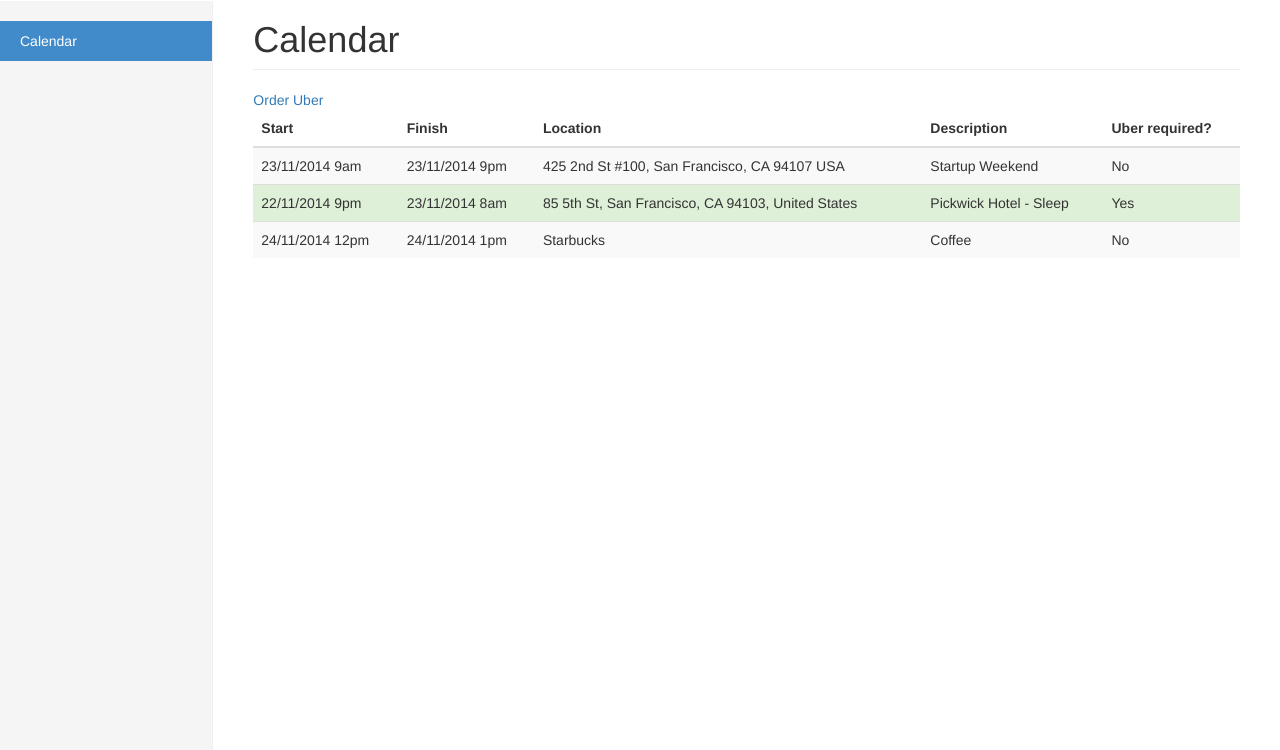
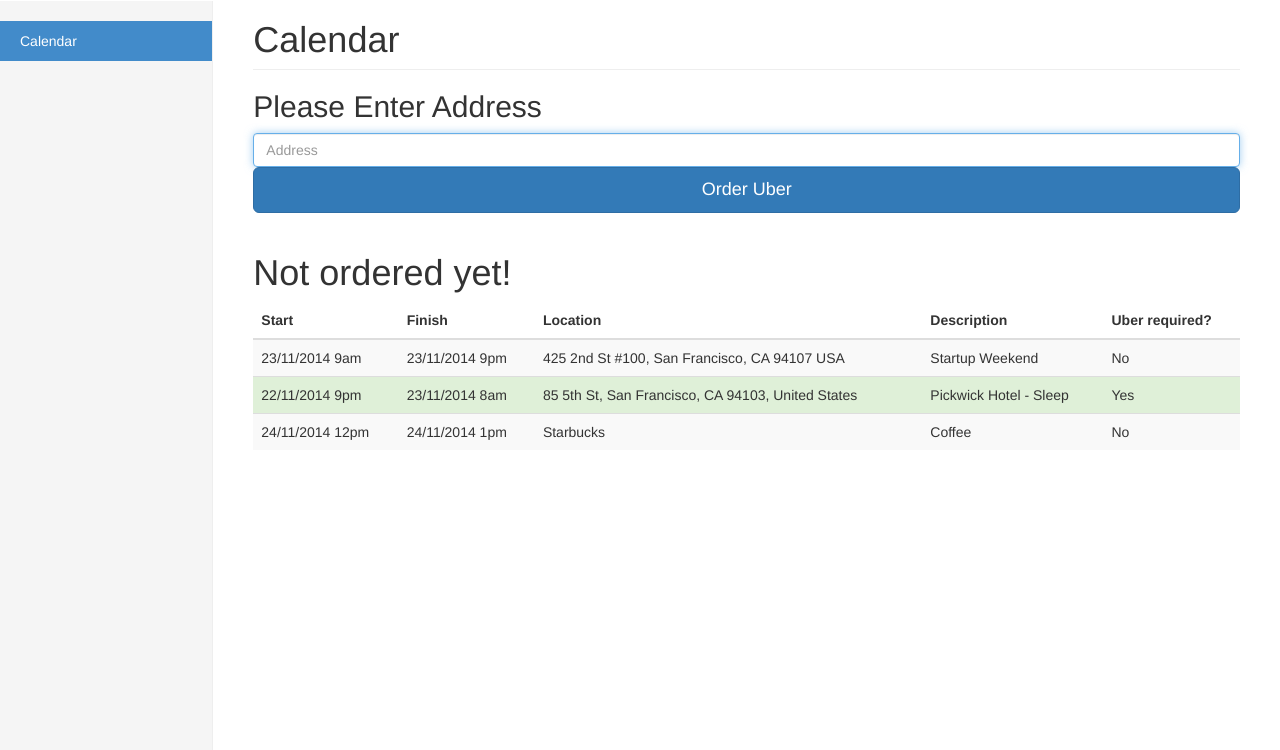
Before and after one commit to mnbbrown/doneapp, a Flask app: page /calendar in a window 1280 px wide. Shown: the part 50-800 px from the top of the page. Run offline with Flask 2, Linux system fonts and the light colour scheme; some libraries are stand-ins or nearby versions.

Commit message:
Uber order and cancel form

```diff
--- a/app.py
+++ b/app.py
@@ -375,6 +375,7 @@ def logout():
     return redirect(url_for('index'))
 
 
+
 def nearbyUber(client,address_str):
 
     """
@@ -420,16 +421,15 @@ def canceluber(client):
     client.cancel_pickup()
     print 'ride cancelled.'
 
-@app.route('/orderuber')
-def orderuber():
-    #Login to obtain token
-    #token = UberClient.login('uber@jaredpage.net','123uberdone')
-    token = 'cLqir9JuchqHqOtxncYSEmMC6BiQfN'
+def bookuber(address):
+     #Login to obtain token
+    token = UberClient.login('uber@jaredpage.net','123uberdone')
+    # token = 'cLqir9JuchqHqOtxncYSEmMC6BiQfN'
     #Set up client
     client = UberClient('uber@jaredpage.net', token)
     #show nearby ubers
-    address = 'Citizen Space, 2nd St #100, San Francisco, CA'
     ubers = nearbyUber(client,address)
+    address = 'Citizen Space, 425 2nd St , San Francisco, CA'
     #geolocate
     results = geolocate(address)
     if not results:
@@ -437,7 +437,12 @@ def orderuber():
         return
     geo_address = results[0]
     print 'booking UberX for {}...'.format(geo_address['formatted_address'])
-    #client.request_pickup(location)
+
+@app.route('/orderuber', methods=["POST"])
+def orderuber():
+    address = request.form["address"]
+    bookuber(address)
+    ######client.request_pickup(location)
     # state = client.ping(None)
     # status = state.client.status
     # trip = state.trip
@@ -451,7 +456,19 @@ def orderuber():
     # ))
 
     #Return Calendar Page
-    return render_template('calendar.html',ordered=1)
+    # return redirect(url_for('calendar',ordered=1))
+    return render_template('calendar.html',ordered=1,address=address)
+
+@app.route('/canceluber')
+def canceluber():
+    token = UberClient.login('uber@jaredpage.net','123uberdone')
+    # token = 'cLqir9JuchqHqOtxncYSEmMC6BiQfN'
+    #Set up client
+    client = UberClient('uber@jaredpage.net', token)
+    #Cancel Pickup
+    client.cancel_pickup()
+    #Return Calendar Page
+    return render_template('calendar.html',ordered=0)
 
 # @app.route("/auth/login", methods=["GET", "POST"])
 # def login():
--- a/templates/calendar.html
+++ b/templates/calendar.html
@@ -12,7 +12,22 @@
         <div class="col-sm-9 col-sm-offset-3 col-md-10 col-md-offset-2 main">
           <h1 class="page-header">Calendar</h1>
 
-          <a href = "/orderuber">Order Uber</a>
+
+
+        <form class="form-signin" method="POST" role="form" action="/orderuber">
+          <h2 class="form-signin-heading">Please Enter Address</h2>
+          <label for="address" class="sr-only">Address</label>
+          <input type="address" name = "address" id="address" class="form-control" placeholder="Address" required autofocus>
+          <button class="btn btn-lg btn-primary btn-block" type="submit">Order Uber</button>
+        </form>
+
+          <br />
+          {% if ordered %}
+            <h1>Uber Ordered to {{ address }}</h1>
+            <a href = "/canceluber">Cancel Uber</a>
+          {% else %}
+            <h1>Not ordered yet!</h1>
+          {% endif %}
 
           <div class="table-responsive">
             <table class="table table-striped">
```
